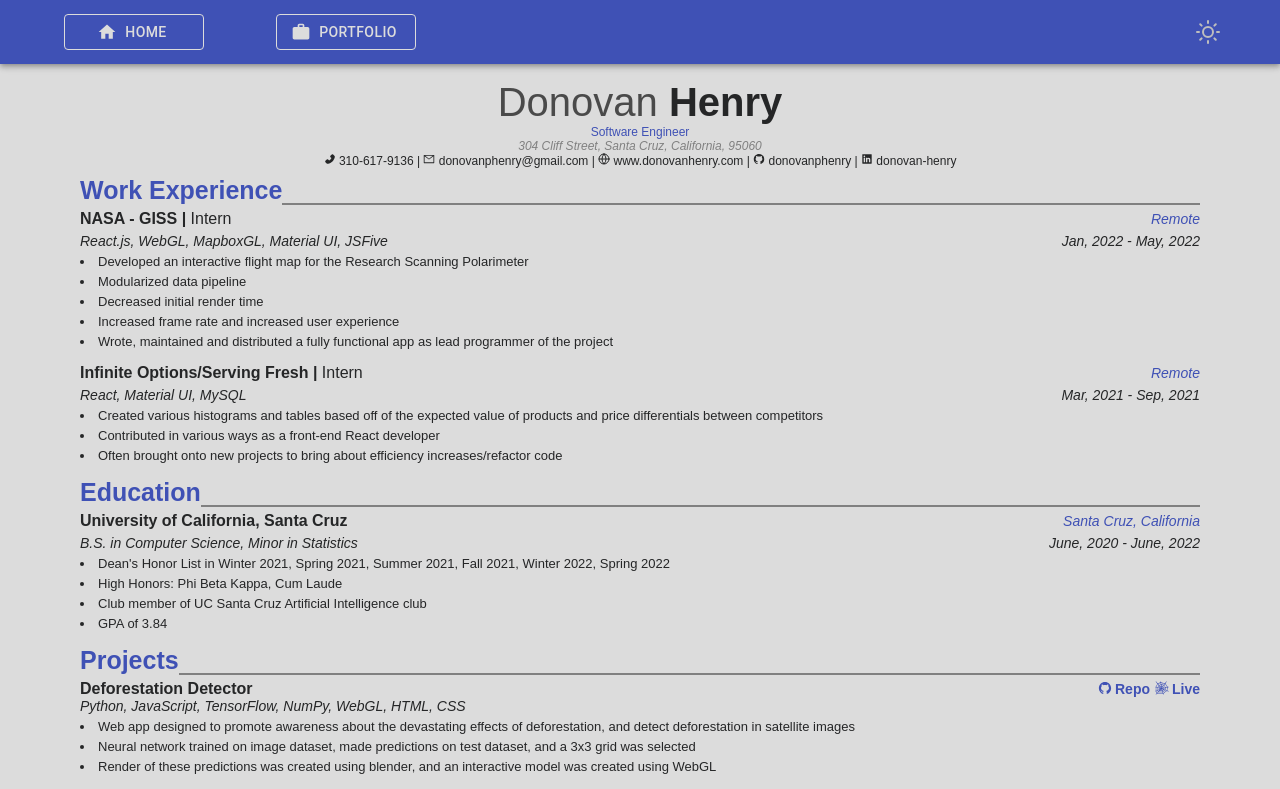
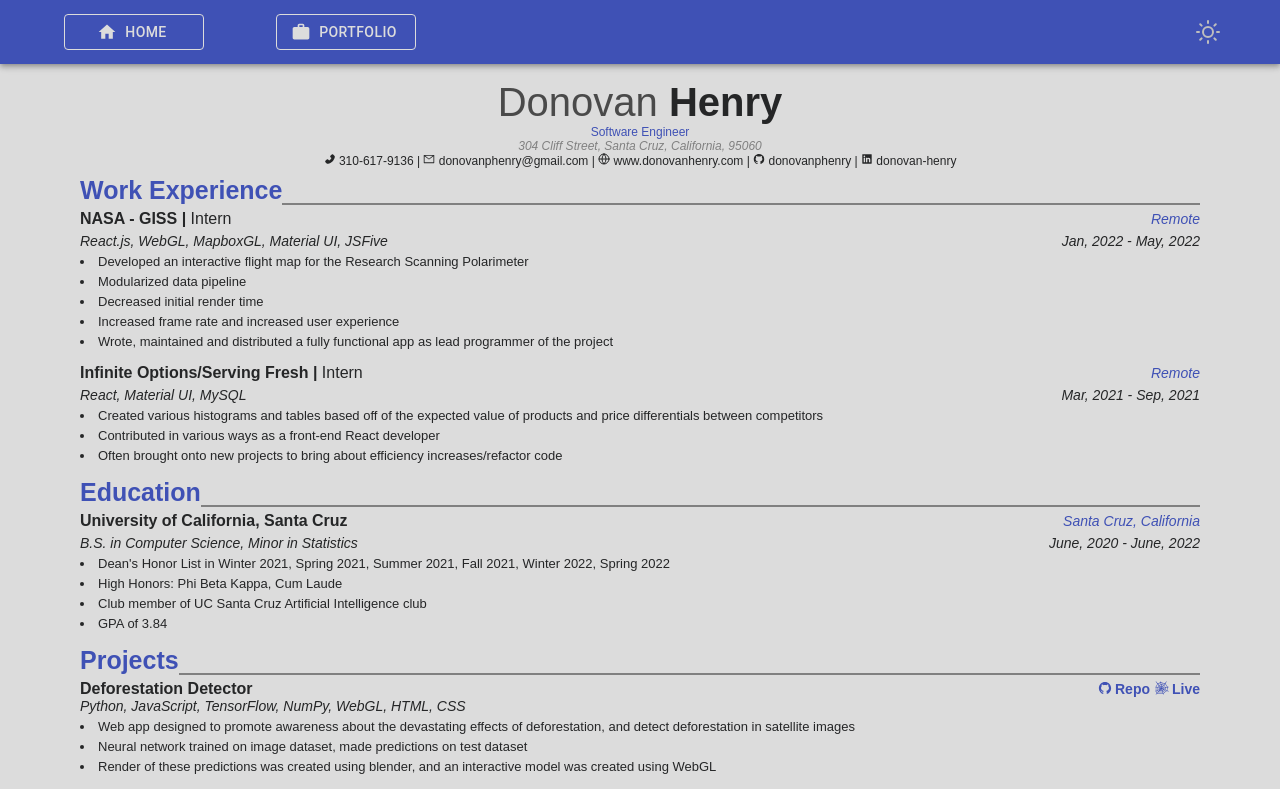
Before and after one commit to Donovanphenry/Donovanphenry, a React (Create React App) app: page /#/Resume in a window 1280 px wide. Shown: the top 789 px of the page. Built offline with nearby package versions, Linux system fonts and the light colour scheme.

Commit message:
shortened dd description

```diff
--- a/src/Resume.js
+++ b/src/Resume.js
@@ -263,7 +263,7 @@
       icon_src: DefDec,
       description: [
         'Web app designed to promote awareness about the devastating effects of deforestation, and detect deforestation in satellite images',
-        'Neural network trained on image dataset, made predictions on test dataset, and a 3x3 grid was selected',
+        'Neural network trained on image dataset, made predictions on test dataset',
         'Render of these predictions was created using blender, and an interactive model was created using WebGL'
       ]
     },
```
Also changed, not shown: 6 other files (tests, documents, lock files or other folders).
